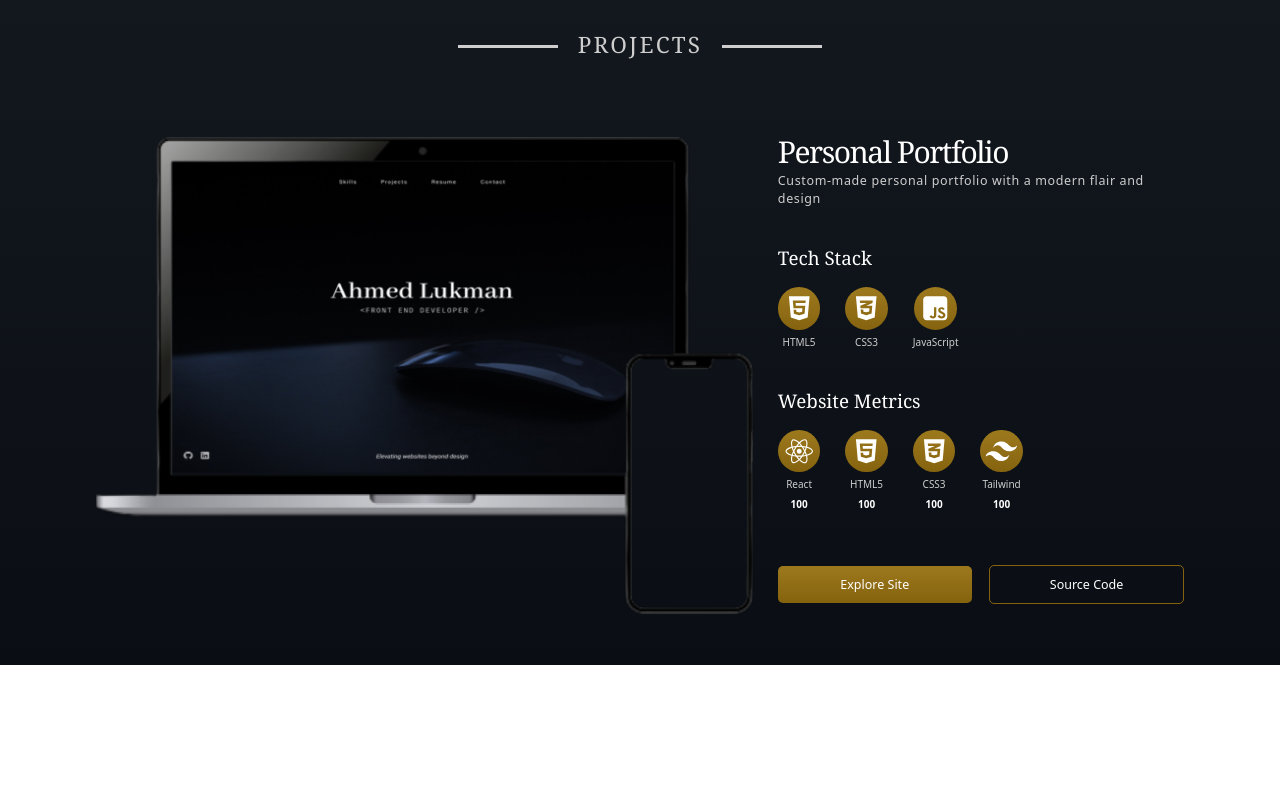
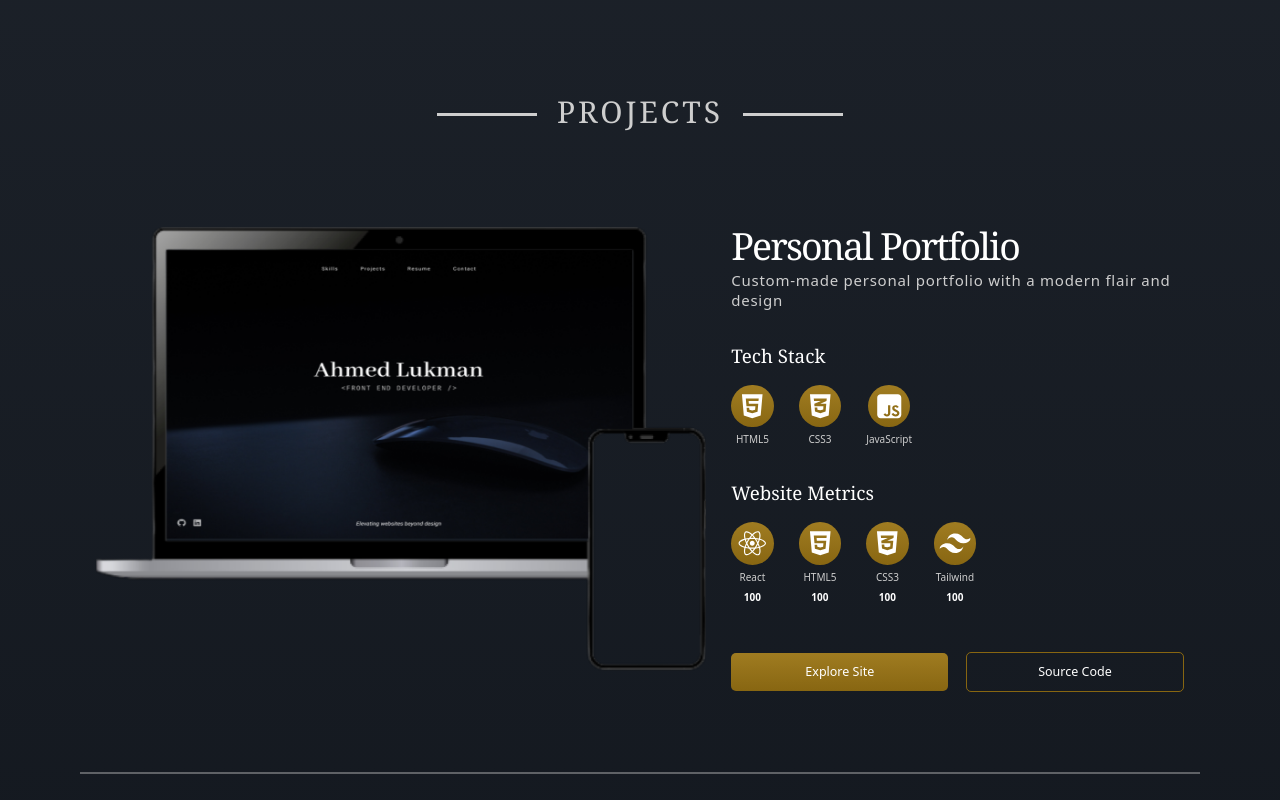
Before and after one commit to ahmedskandar/personal-portfolio, a React (Create React App) app: page / in a window 1280 px wide. Shown: the part 1400-2200 px from the top of the page. Before the commit the page ends 2065 px from the top, so only its background shows below. Built offline with nearby package versions, Linux system fonts and the light colour scheme.

Commit message:
modified responsiveness and fixed some issues

```diff
--- /dev/null
+++ b/src/components/ProjectItem.js
@@ -0,0 +1,50 @@
+import React from 'react'
+import TechStackList from "./TechStackList";
+import WebsiteMetricsList from "./WebsiteMetricsList";
+import Button from "./UI/Button";
+
+function ProjectItem({direction}) {
+    const flexRowDirection = direction === "left" ? "flex-row-reverse" : "flex-row"
+    // const buttonDirection = direction === "left" ?
+  return (
+    <div
+      className={`w-[85%] mx-auto flex flex-col gap-10 md:items-top md:justify-evenly md:${flexRowDirection}`}
+    >
+      <div>
+        <img
+          className="w-full"
+          src="/assets/images/personal-portfolio-display.png"
+          alt=""
+        />
+      </div>
+      <div className="text-primary flex flex-col gap-10 lg:gap-14">
+        <div className="flex flex-col gap-2">
+          <h3 className="text-primary text-4xl font-serif tracking-tighter lg:text-6xl">
+            Personal Portfolio
+          </h3>
+          <p className="text-secondary text-xl tracking-wider lg:text-2xl">
+            Custom-made personal portfolio with a modern flair and design
+          </p>
+        </div>
+        <div className="flex flex-col gap-5 md:gap-7">
+          <h4 className="text-2xl font-serif lg:text-3xl">Tech Stack</h4>
+          <TechStackList />
+        </div>
+        <div className="flex flex-col gap-5 md:gap-7">
+          <h4 className="text-2xl font-serif lg:text-3xl">Website Metrics</h4>
+          <WebsiteMetricsList />
+        </div>
+        <div className={`text-primary mt-5 text-center flex flex-col gap-6 items-center md:${flexRowDirection} lg:gap-7`}>
+          <Button variant="primary" href="https://www.google.com">
+            Explore Site
+          </Button>
+          <Button variant="secondary" href="https://www.google.com">
+            Source Code
+          </Button>
+        </div>
+      </div>
+    </div>
+  );
+}
+
+export default ProjectItem
--- /dev/null
+++ b/src/components/ProjectList.js
@@ -0,0 +1,14 @@
+import React from 'react'
+import ProjectItem from './ProjectItem'
+
+function ProjectList() {
+    const PROJECT_DATA = [{t:'t'},{r:'r'}]
+    const direction = (number) => number % 2 === 0 ? "right" : "left";
+  return (
+    <ul>
+        {PROJECT_DATA.map((project, index) => <><ProjectItem key={index} direction={direction(index)} />{index !== PROJECT_DATA.length-1 && <hr className='border border-secondary/40 m-10 my-16 md:m-20 lg:m-32'/>}</>)}
+    </ul>
+  )
+}
+
+export default ProjectList
--- a/src/components/ProjectsSection.js
+++ b/src/components/ProjectsSection.js
@@ -1,44 +1,13 @@
 import React from "react";
 import SectionTitle from "./SectionTitle";
-import TechStackList from "./TechStackList";
-import WebsiteMetricsList from "./WebsiteMetricsList";
-import Button from "./UI/Button";
+import ProjectList from "./ProjectList";
 
 function ProjectsSection() {
   return (
     <section>
       <SectionTitle>PROJECTS</SectionTitle>
-      <div className="w-[85%] mb-20 mx-auto flex flex-col gap-10 md:flex-row md:items-top md:justify-evenly">
-        <div>
-          <img
-            className="w-full"
-            src="/assets/images/personal-portfolio-display.png"
-            alt=""
-          />
-        </div>
-        <div className="text-primary flex flex-col gap-10 lg:gap-16">
-          <div className="flex flex-col gap-2">
-            <h3 className="text-primary text-5xl font-serif tracking-tighter">
-              Personal Portfolio
-            </h3>
-            <p className="text-secondary text-xl tracking-wider">
-              Custom-made personal portfolio with a modern flair and design
-            </p>
-          </div>
-          <div className="flex flex-col gap-5 md:gap-7">
-            <h4 className="text-3xl font-serif">Tech Stack</h4>
-            <TechStackList />
-          </div>
-          <div className="flex flex-col gap-5 md:gap-7">
-            <h4 className="text-3xl font-serif">Website Metrics</h4>
-            <WebsiteMetricsList />
-          </div>
-          <div className="text-primary mt-5 text-center flex flex-col gap-6 items-center md:flex-row lg:gap-7">
-            <Button variant="primary" href='https://www.google.com'>Explore Site</Button>
-            <Button variant="secondary" href='https://www.google.com'>Source Code</Button>
-          </div>
-        </div>
-      </div>
+      {/* Projects */}
+      <ProjectList />
     </section>
   );
 }
--- a/src/components/SectionTitle.js
+++ b/src/components/SectionTitle.js
@@ -1,7 +1,7 @@
 function SectionTitle({children}) {
   return (
-    <div className="text-center m-20 lg:m-32">
-      <h2 className="text-center mt-10 text-secondary text-2xl font-serif tracking-widest md:text-3xl lg:text-4xl">
+    <div className="text-center m-20 lg:m-40">
+      <h2 className="text-center mt-10 text-secondary text-3xl font-serif tracking-widest md:text-4xl lg:text-5xl">
         <span className="line-before-and-after"></span>
         {children}
         <span className="line-before-and-after"></span>
--- a/src/components/SkillContainer.js
+++ b/src/components/SkillContainer.js
@@ -49,7 +49,7 @@ function SkillContainer({ title }) {
     <div
       className={`${
         isCore ? "bg-gold" : "border border-[#B8860B] border-opacity-70"
-      } text-white px-20 py-16 rounded-2xl md:py-20 lg:p-28`}
+      } text-white p-16 rounded-2xl md:px-40 md:hover:scale-110 md:transition md:duration-200 lg:p-28`}
     >
       <h3 className="text-center font-serif text-xl md:text-2xl lg:text-3xl">
         {title}
--- a/src/components/SkillsSection.js
+++ b/src/components/SkillsSection.js
@@ -7,7 +7,7 @@ function SkillsSection() {
   return (
     <section>
       <SectionTitle>SKILLS</SectionTitle>
-      <div className="flex flex-col gap-10 w-3/4 max-w-lg mx-auto md:max-w-xl lg:flex-row lg:gap-10 lg:justify-between lg:max-w-[90rem] ">
+      <div className="flex flex-col max-w-lg gap-10 w-4/5 mx-auto md:flex-row md:justify-between md:max-w-none lg:max-w-[95rem] lg:w-4/5">
         <SkillContainer title="CORE" />
         <SkillContainer title= {title}/>
       </div>
--- a/src/components/TechStackItem.js
+++ b/src/components/TechStackItem.js
@@ -7,7 +7,7 @@ function TechStackItem({label, icon}) {
     <li className="flex flex-col items-center gap-2">
       <FontAwesomeIcon
         icon={icon}
-        className="w-9 h-9 p-2 text-primary bg-gold rounded-full sm:w-11 sm:h-11 sm:p-3"
+        className="w-9 h-9 p-2 text-primary bg-gold rounded-full sm:w-11 sm:h-11 sm:p-3 md:hover:scale-110 md:transition md:duration-100"
       />
       <span className="text-secondary">{label}</span>
     </li>
--- a/src/components/TechStackList.js
+++ b/src/components/TechStackList.js
@@ -23,8 +23,8 @@ function TechStackList() {
   ];
   return (
     <ul className="flex gap-10">
-      {TECH_STACK.map((techItem) => (
-        <TechStackItem label={techItem.label} icon={techItem.icon} />
+      {TECH_STACK.map((techItem, index) => (
+        <TechStackItem key={index} label={techItem.label} icon={techItem.icon} />
       ))}
     </ul>
   );
--- a/src/components/UI/Button.js
+++ b/src/components/UI/Button.js
@@ -4,7 +4,7 @@ function Button({ children, href, onClick, variant }) {
   if (href) {
     return (
       <a
-        className={`w-full ${variant === "primary" && "bg-gold hover:bg-yellow-800 hover:font-bold"} ${
+        className={`w-full ${variant === "primary" && "bg-gold hover:bg-yellow-500/50 hover:font-bold"} ${
           variant === "secondary" && "border border-[#B8860B] border-opacity-70 hover:font-bold hover:border-yellow-500 hover:shadow-sm hover:shadow-white/60"
         } py-5 text-xl rounded-lg hover:scale-110 transition-all duration-300 ease-in-out md:py-4`}
         href={href}
--- a/src/components/WebsiteMetricsItem.js
+++ b/src/components/WebsiteMetricsItem.js
@@ -9,12 +9,10 @@ function WebsiteMetricsItem({ metrics }) {
       {label !== "Tailwind" ? (
         <FontAwesomeIcon
           icon={icon}
-          className="w-9 h-9 p-2 text-primary bg-gold rounded-full sm:w-11 sm:h-11 sm:p-3"
+          className="w-9 h-9 p-2 text-primary bg-gold rounded-full sm:w-11 sm:h-11 sm:p-3 md:hover:scale-110 md:transition md:duration-100"
         />
       ) : (
-        <Icon
-          className="p-2 text-primary bg-gold rounded-full w-[32.5px] h-[32.5px] sm:w-[42.5px] sm:h-[42.5px]"
-        />
+        <Icon className="p-2 text-primary bg-gold rounded-full w-[32.5px] h-[32.5px] sm:w-[42.5px] sm:h-[42.5px] md:hover:scale-110 md:transition md:duration-100" />
       )}
       <span className="text-secondary">{label}</span>
       <b>{value}</b>
--- a/src/components/WebsiteMetricsList.js
+++ b/src/components/WebsiteMetricsList.js
@@ -31,8 +31,8 @@ function WebsiteMetricsList() {
   ];
   return (
     <ul className="flex gap-10">
-      {METRICS.map((techItem) => (
-        <WebsiteMetricsItem metrics = {techItem} />
+      {METRICS.map((techItem, index) => (
+        <WebsiteMetricsItem key={index} metrics = {techItem} />
       ))}
     </ul>
   );
```
Also changed, not shown: src/components/HeroSection.js (+20 -5 lines).
